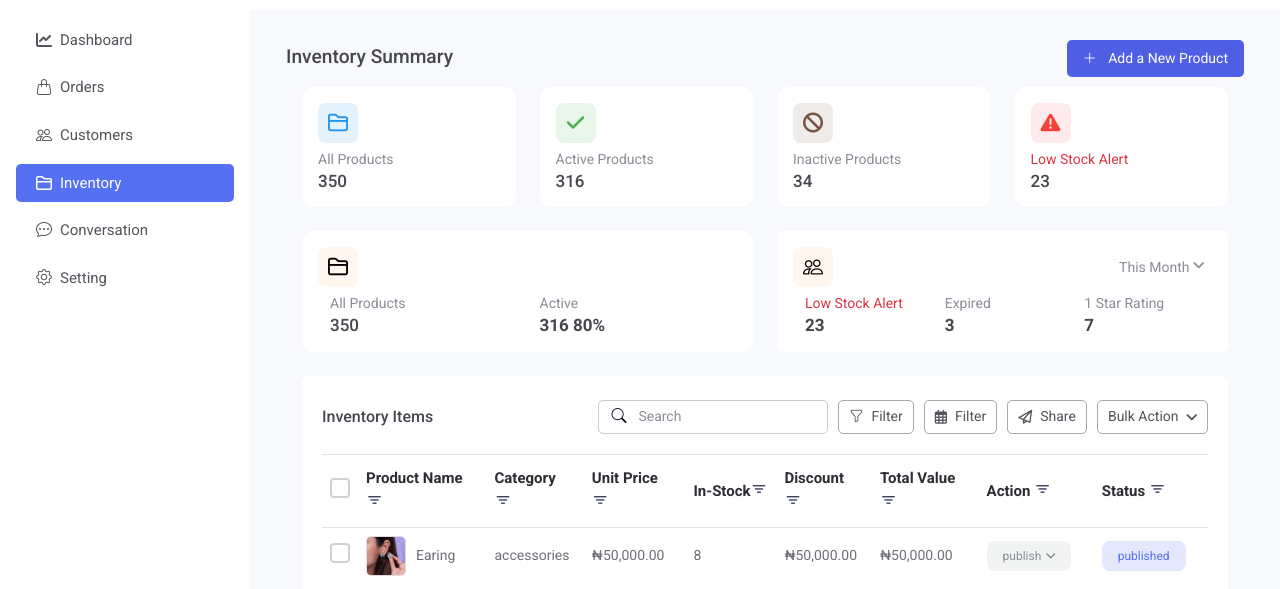
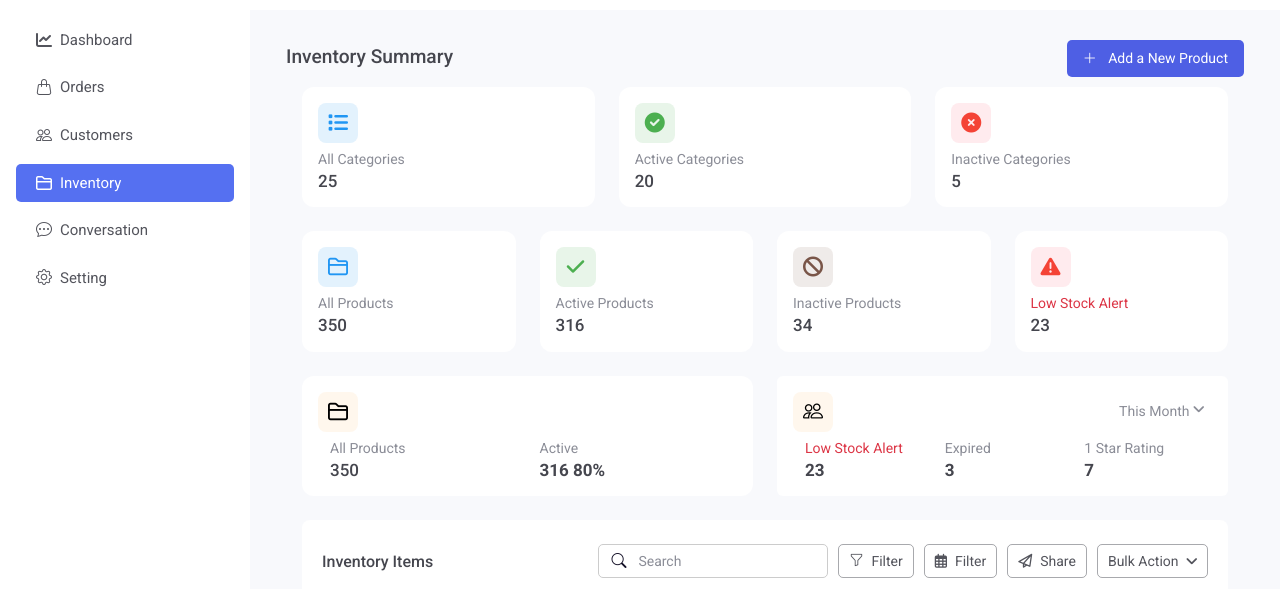
Before and after one commit to puja-dev404/BE_ecommerce, a plain HTML site: page Inventory.html in a window 1280 px wide. Shown: the part 59-648 px from the top of the page. Drawn offline with nearby package versions, Linux system fonts and the light colour scheme.

Commit message:
new cards added for category section

```diff
--- a/Inventory.html
+++ b/Inventory.html
@@ -106,8 +106,56 @@
         <!-- Inventory Content -->
         <section class="container-fluid px-4">
           <div class="row text-center">
+            <!-- All Categories Card -->
+            <div class="col-lg-4">
+              <article class="order-box p-3 h-100">
+                <div class="d-flex align-items-center justify-content-between mb-2">
+                  <div class="icon-box d-flex align-items-center justify-content-center p-2"
+                    style="background-color: #E3F2FD;">
+                    <i class="fa-solid fa-list fs-5" style="color: #2196F3;"></i>
+                  </div>
+                </div>
+                <div class="text-start">
+                  <p class="mb-1 custom-text-muted">All Categories</p>
+                  <h5 class="mb-0 custom-box-count">25</h5>
+                </div>
+              </article>
+            </div>
+
+            <!-- Active Categories Card -->
+            <div class="col-lg-4">
+              <article class="order-box p-3 h-100">
+                <div class="d-flex align-items-center justify-content-between mb-2">
+                  <div class="icon-box d-flex align-items-center justify-content-center p-2"
+                    style="background-color: #E8F5E9;">
+                    <i class="fa-solid fa-check-circle fs-5" style="color: #4CAF50;"></i>
+                  </div>
+                </div>
+                <div class="text-start">
+                  <p class="mb-1 custom-text-muted">Active Categories</p>
+                  <h5 class="mb-0 custom-box-count">20</h5>
+                </div>
+              </article>
+            </div>
+
+            <!-- Inactive Categories Card -->
+            <div class="col-lg-4">
+              <article class="order-box p-3 h-100">
+                <div class="d-flex align-items-center justify-content-between mb-2">
+                  <div class="icon-box d-flex align-items-center justify-content-center p-2"
+                    style="background-color: #FFEBEE;">
+                    <i class="fa-solid fa-times-circle fs-5" style="color: #F44336;"></i>
+                  </div>
+                </div>
+                <div class="text-start">
+                  <p class="mb-1 custom-text-muted">Inactive Categories</p>
+                  <h5 class="mb-0 custom-box-count">5</h5>
+                </div>
+              </article>
+            </div>
+
             <!-- All Products Card -->
-            <div class="col-lg-3">
+            <div class="col-lg-3 mt-4">
               <article class="order-box p-3 h-100">
                 <div class="d-flex align-items-center justify-content-between mb-2">
                   <div class="icon-box d-flex align-items-center justify-content-center p-2"
@@ -123,7 +171,7 @@
             </div>
 
             <!-- Active Products Card -->
-            <div class="col-lg-3">
+            <div class="col-lg-3 mt-4">
               <article class="order-box p-3 h-100">
                 <div class="d-flex align-items-center justify-content-between mb-2">
                   <div class="icon-box d-flex align-items-center justify-content-center p-2"
@@ -139,7 +187,7 @@
             </div>
 
             <!-- Inactive Products Card -->
-            <div class="col-lg-3">
+            <div class="col-lg-3 mt-4">
               <article class="order-box p-3 h-100">
                 <div class="d-flex align-items-center justify-content-between mb-2">
                   <div class="icon-box d-flex align-items-center justify-content-center p-2"
@@ -155,7 +203,7 @@
             </div>
 
             <!-- Low Stock Alert Card -->
-            <div class="col-lg-3">
+            <div class="col-lg-3 mt-4">
               <article class="order-box p-3 h-100">
                 <div class="d-flex align-items-center justify-content-between mb-2">
                   <div class="icon-box d-flex align-items-center justify-content-center p-2"
```
